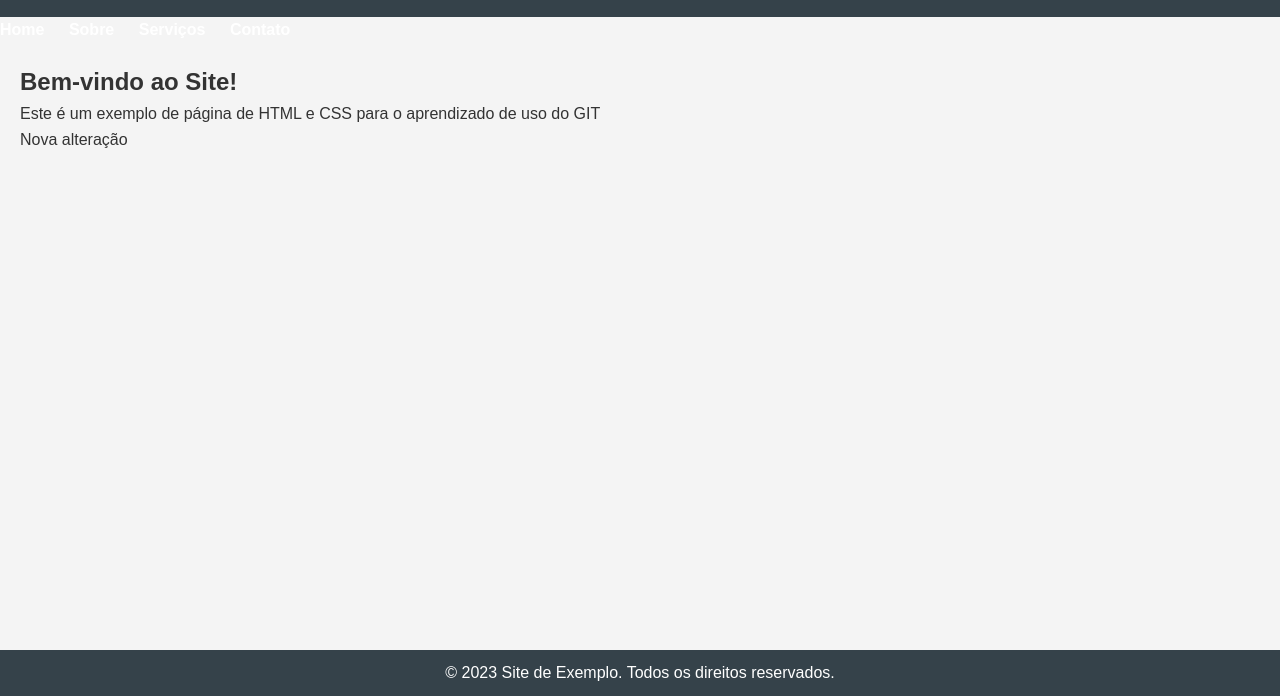
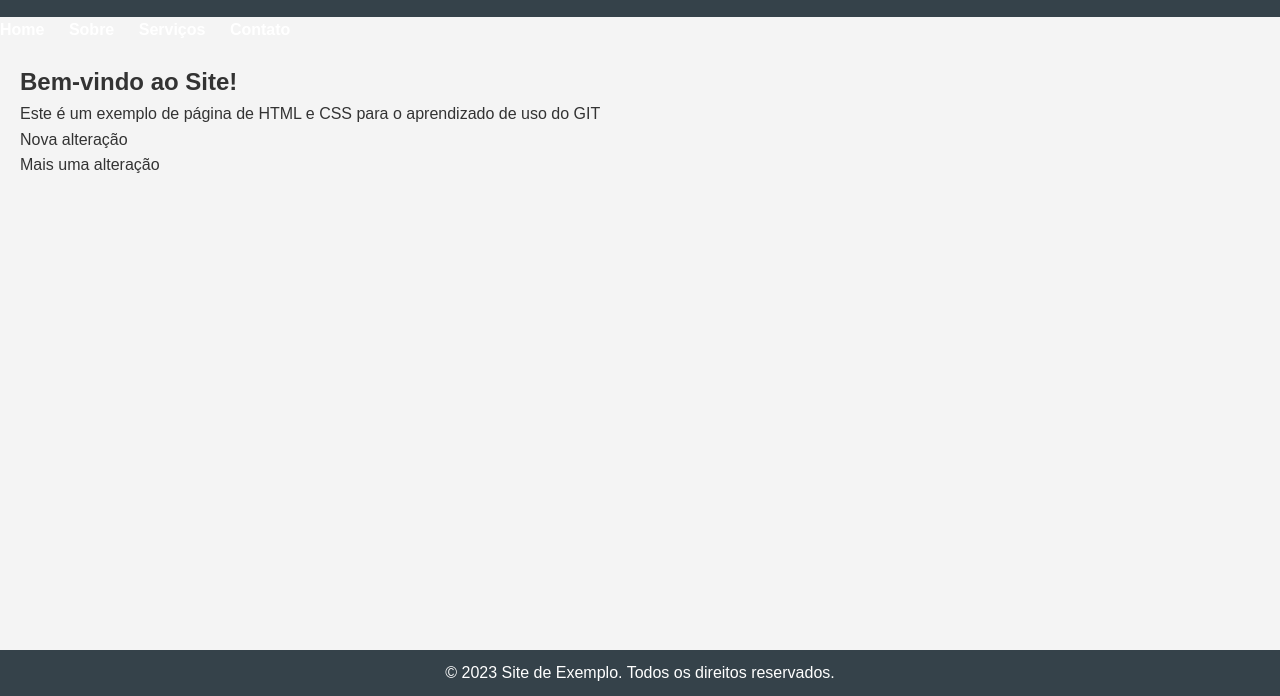
Before and after one commit to gabrielcostaramos/git-first-step, a plain HTML site: page index.html in a window 1280 px wide. Shown: the part 104-800 px from the top of the page. Drawn offline with Linux system fonts and the light colour scheme.

Commit message:
novo paragrafo

```diff
--- a/index.html
+++ b/index.html
@@ -26,6 +26,7 @@
                 uso do GIT
             </p>
             <p>Nova alteração</p>
+            <p>Mais uma alteração</p>
         </section>
         <footer>
             <p>&copy; 2023 Site de Exemplo. Todos os direitos reservados.</p>
```
